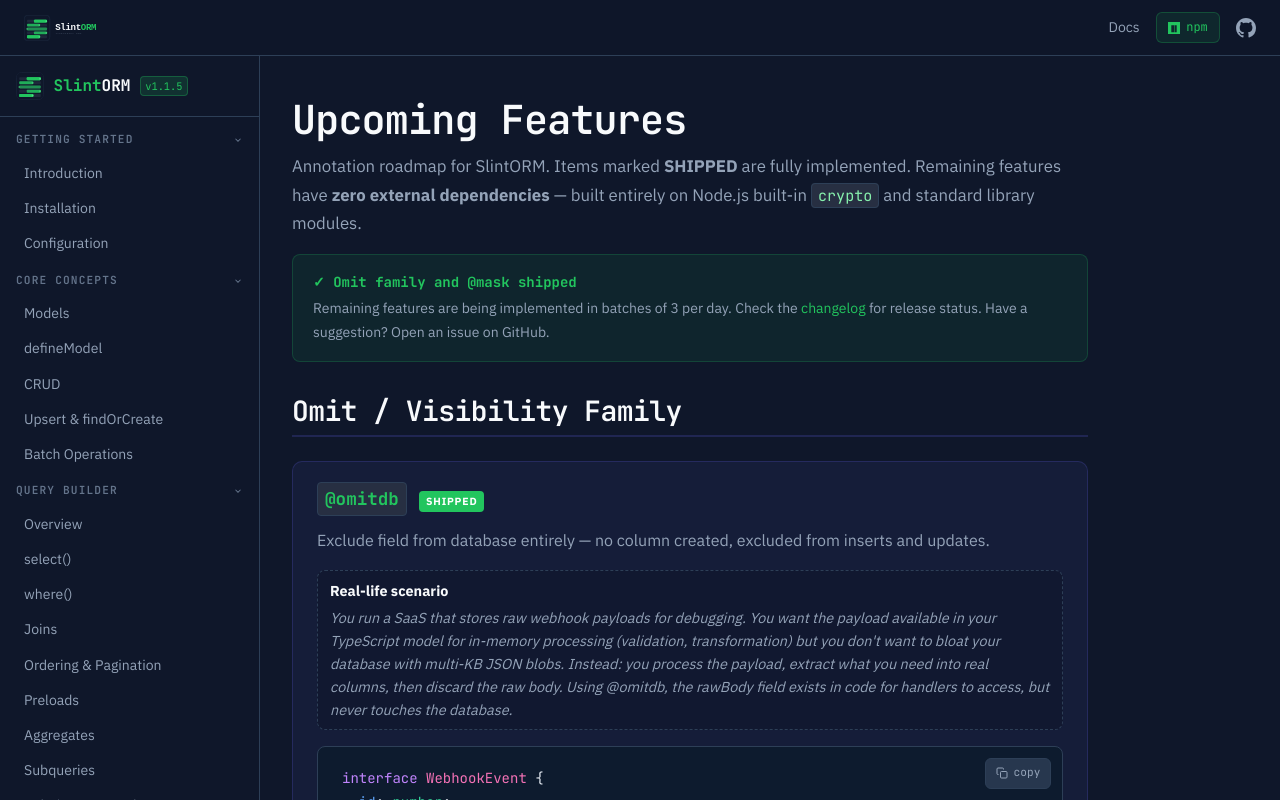
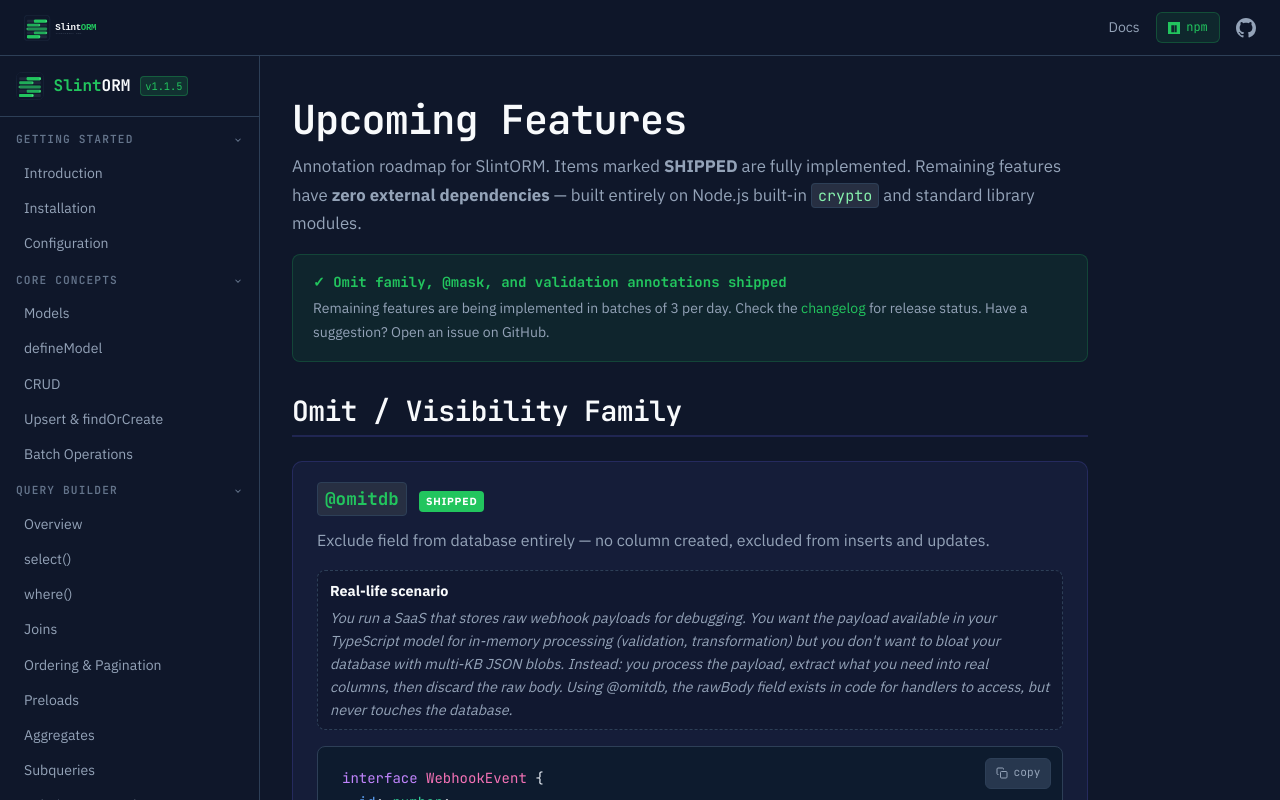
Before and after one commit to emeraldlinks/slintorm-docs, a Next.js app: page /docs/upcoming-features in a window 1280 px wide. Shown: the top 800 px of the page. Built offline with nearby package versions, Linux system fonts and the light colour scheme; no server answers.

Commit message:
docs: mark validation annotations as shipped on upcoming-features page

```diff
--- a/src/app/docs/upcoming-features/page.tsx
+++ b/src/app/docs/upcoming-features/page.tsx
@@ -79,6 +79,7 @@
     items: [
       {
         name: '@email / @url / @uuid / @phone',
+        shipped: true,
         summary: "Built-in format validators that run on insert/update before the SQL query is executed. Zero dependencies — regex only.",
         scenario: `Your signup form accepts email, website, and phone. You want to validate these at the ORM layer so every code path (REST API, GraphQL, admin panel, CLI seed scripts) gets the same validation.
 
@@ -97,6 +98,7 @@
       },
       {
         name: '@min:N / @max:N / @minLength:N / @maxLength:N',
+        shipped: true,
         summary: "Numeric range and string length validation at the ORM layer.",
         scenario: `Your Product model has a price field that must be between 0.01 and 9999.99, and a description that must be at least 10 characters but no more than 2000.
 
@@ -114,6 +116,7 @@
       },
       {
         name: '@pattern:regex',
+        shipped: true,
         summary: "Custom regex validation — for formats not covered by built-in validators.",
         scenario: `You store Slack channel names like "#general", "#random". They must start with "#" and be 1-80 lowercase alphanumeric characters with hyphens. No built-in validator covers this.
 
@@ -589,7 +592,7 @@
         fontSize: '0.875rem',
       }}>
         <strong style={{ color: '#22C55E', fontFamily: 'var(--font-mono)' }}>
-          ✓ Omit family and @mask shipped
+          ✓ Omit family, @mask, and validation annotations shipped
         </strong>
         <p style={{ marginTop: '0.25rem', color: 'var(--color-fg-muted)' }}>
           Remaining features are being implemented in batches of 3 per day.
```
